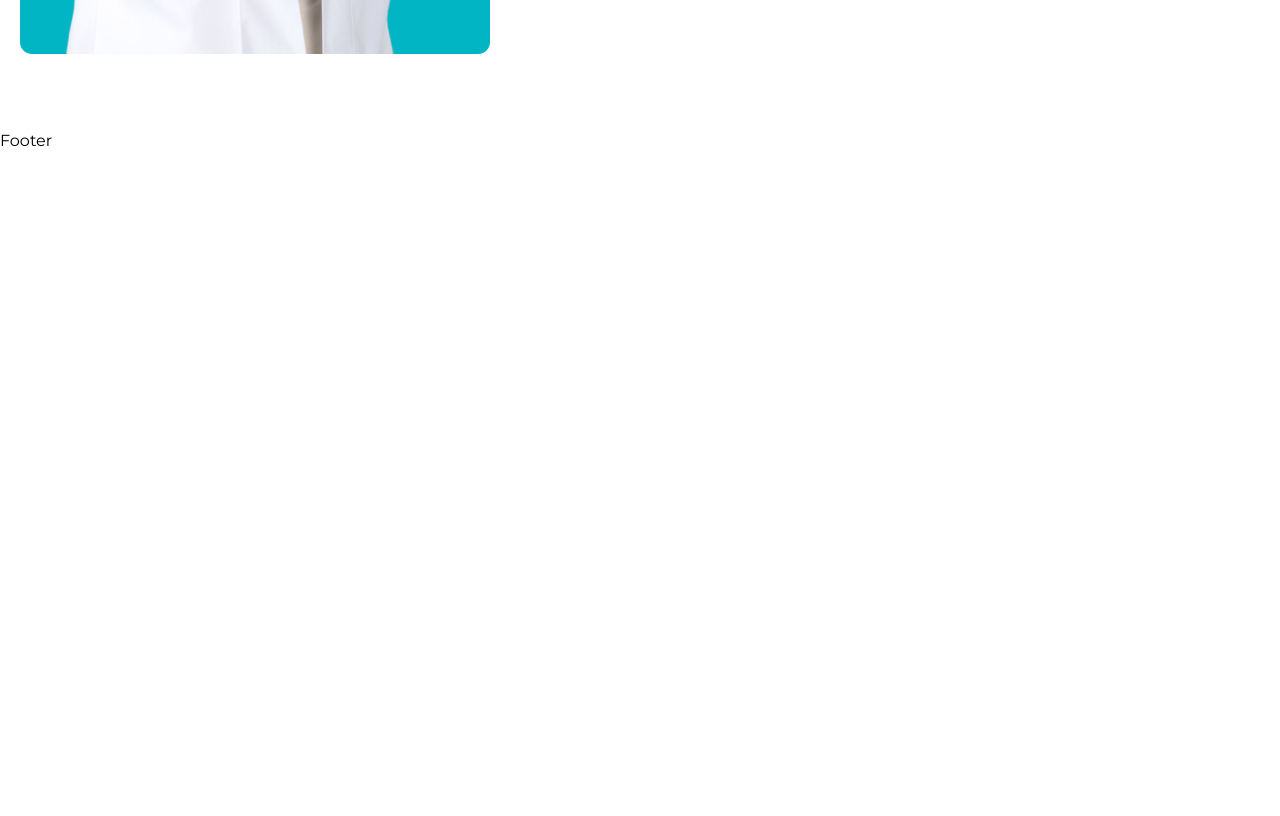
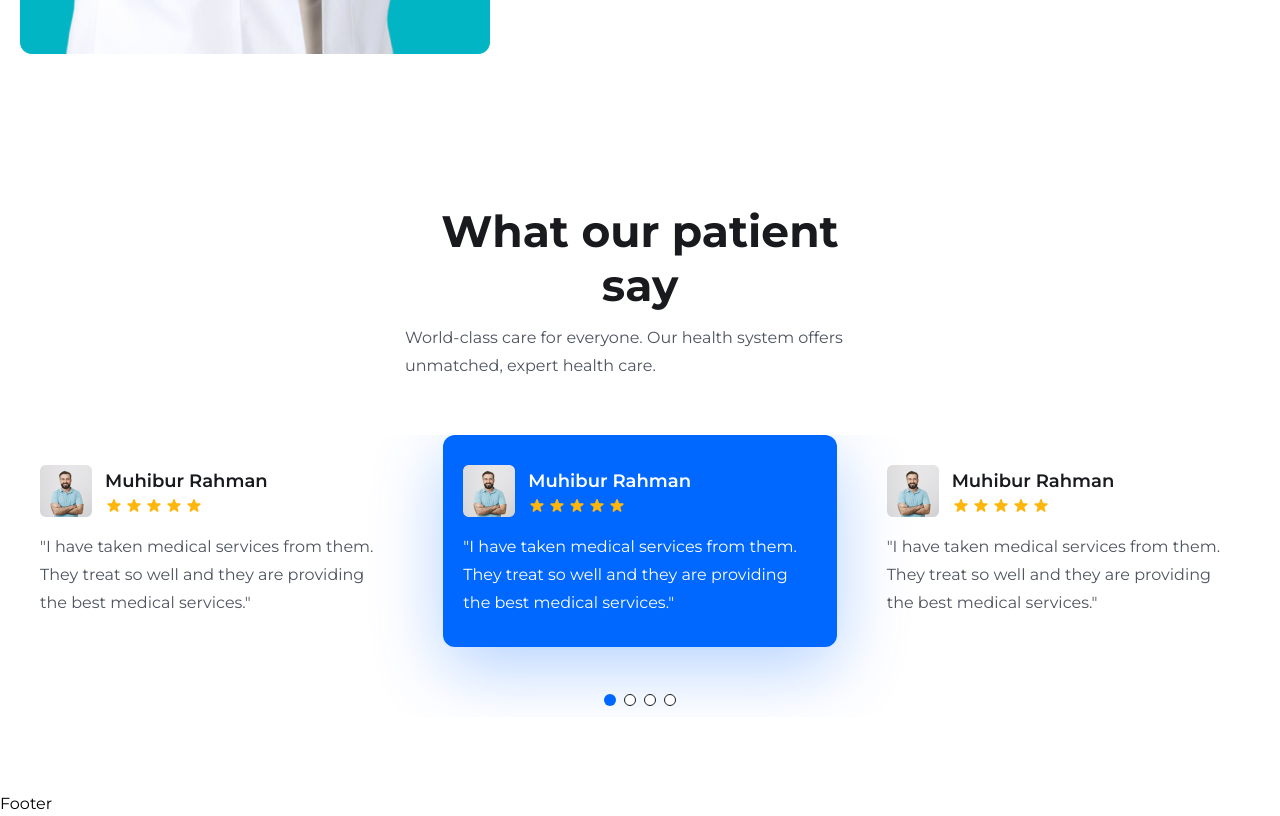
Before and after one commit to mzuhairiy/rehab-aid, a React (Vite) app in the folder frontend/: page / in a window 1280 px wide. Shown: the part 5400-6216 px from the top of the page. Before the commit the page ends 5553 px from the top, so only its background shows below. Built offline with nearby package versions, Linux system fonts and the light colour scheme.

Commit message:
feat: add testimonial section

```diff
--- a/frontend/src/App.css
+++ b/frontend/src/App.css
@@ -1,16 +1,48 @@
-@import url('https://fonts.googleapis.com/css2?family=Montserrat:ital,wght@0,100..900;1,100..900&display=swap');
+@import url("https://fonts.googleapis.com/css2?family=Montserrat:ital,wght@0,100..900;1,100..900&display=swap");
 
-*{
+* {
   margin: 0;
   padding: 0;
   box-sizing: border-box;
 }
 
-body{
+body {
   font-family: "Montserrat", sans-serif;
 }
 
-.sticky__header{
+.swiper-pagination-bullet {
+  width: 12px !important;
+  height: 12px !important;
+  border: 1px solid #181a1e !important;
+  opacity: 100% !important;
+  background: #fff !important;
+}
+
+.swiper-pagination-bullet-active {
+  background: #0067ff !important;
+  border: none !important;
+}
+
+.swiper {
+  padding-bottom: 70px !important;
+}
+
+.swiper-slide.swiper-slide-next {
+  background: #0067ff;
+  border-radius: 12px;
+  box-shadow: 0px 20px 70px rgba(0, 103, 255, 0.3) !important;
+}
+
+.swiper-slide.swiper-slide-next h4,
+.swiper-slide.swiper-slide-next p {
+  color: #fff !important;
+}
+
+.swiper-pagination {
+  top: 90% !important;
+}
+
+.sticky__header {
   width: 100%;
   height: 80px;
   line-height: 80px;
@@ -22,8 +54,8 @@
   box-shadow: 3px 3px -8px 3px #ddd;
 }
 
-@media only screen and (max-width:915px) {
-  .navigation{
+@media only screen and (max-width: 915px) {
+  .navigation {
     width: 100%;
     height: 100%;
     position: fixed;
@@ -31,10 +63,10 @@
     left: 0;
     z-index: 100;
     background: #00000084;
-    display:  none;
+    display: none;
   }
 
-  .menu{
+  .menu {
     width: 15rem;
     height: 100%;
     position: absolute;
@@ -48,7 +80,7 @@
     line-height: 30px;
   }
 
-  .show__menu{
+  .show__menu {
     display: block;
   }
 }
--- /dev/null
+++ b/frontend/src/components/testimonial/Testimonial.jsx
@@ -0,0 +1,186 @@
+import React from "react";
+import { Pagination } from "swiper/modules";
+import { Swiper, SwiperSlide } from "swiper/react";
+import "swiper/css";
+import "swiper/css/pagination";
+import patientAvatar from "../../assets/images/patient-avatar.png";
+import { HiStar } from "react-icons/hi";
+
+const Testimonial = () => {
+  return (
+    <div className="mt-[30px] lg:mt-[55px]">
+      <Swiper
+        modules={[Pagination]}
+        spaceBetween={30}
+        slidesPerView={1}
+        pagination={{ clickable: true }}
+        breakpoints={{
+          640: {
+            slidesPerView: 1,
+            spaceBetween: 0,
+          },
+          768: {
+            slidesPerView: 2,
+            spaceBetween: 20,
+          },
+          1024: {
+            slidesPerView: 3,
+            spaceBetween: 30,
+          },
+        }}
+      >
+        <SwiperSlide>
+          <div className="py-[30px] px-5 rounded-3">
+            <div className="flex items-center gap-[13px]">
+              <img src={patientAvatar} alt="" />
+              <div>
+                <h4 className="text-[18px] leading-[30px] font-semibold text-headingColor">
+                  Muhibur Rahman
+                </h4>
+                <div className="flex items-center gap-[2px]">
+                  <HiStar className="text-yellowColor w-[18px] h-5" />
+                  <HiStar className="text-yellowColor w-[18px] h-5" />
+                  <HiStar className="text-yellowColor w-[18px] h-5" />
+                  <HiStar className="text-yellowColor w-[18px] h-5" />
+                  <HiStar className="text-yellowColor w-[18px] h-5" />
+                </div>
+              </div>
+            </div>
+
+            <p className="text-[16px] leading-7 mt-4 text-textColor font-[400]">
+              "I have taken medical services from them. They treat so well and
+              they are providing the best medical services."
+            </p>
+          </div>
+        </SwiperSlide>
+
+        <SwiperSlide>
+          <div className="py-[30px] px-5 rounded-3">
+            <div className="flex items-center gap-[13px]">
+              <img src={patientAvatar} alt="" />
+              <div>
+                <h4 className="text-[18px] leading-[30px] font-semibold text-headingColor">
+                  Muhibur Rahman
+                </h4>
+                <div className="flex items-center gap-[2px]">
+                  <HiStar className="text-yellowColor w-[18px] h-5" />
+                  <HiStar className="text-yellowColor w-[18px] h-5" />
+                  <HiStar className="text-yellowColor w-[18px] h-5" />
+                  <HiStar className="text-yellowColor w-[18px] h-5" />
+                  <HiStar className="text-yellowColor w-[18px] h-5" />
+                </div>
+              </div>
+            </div>
+
+            <p className="text-[16px] leading-7 mt-4 text-textColor font-[400]">
+              "I have taken medical services from them. They treat so well and
+              they are providing the best medical services."
+            </p>
+          </div>
+        </SwiperSlide>
+
+        <SwiperSlide>
+          <div className="py-[30px] px-5 rounded-3">
+            <div className="flex items-center gap-[13px]">
+              <img src={patientAvatar} alt="" />
+              <div>
+                <h4 className="text-[18px] leading-[30px] font-semibold text-headingColor">
+                  Muhibur Rahman
+                </h4>
+                <div className="flex items-center gap-[2px]">
+                  <HiStar className="text-yellowColor w-[18px] h-5" />
+                  <HiStar className="text-yellowColor w-[18px] h-5" />
+                  <HiStar className="text-yellowColor w-[18px] h-5" />
+                  <HiStar className="text-yellowColor w-[18px] h-5" />
+                  <HiStar className="text-yellowColor w-[18px] h-5" />
+                </div>
+              </div>
+            </div>
+
+            <p className="text-[16px] leading-7 mt-4 text-textColor font-[400]">
+              "I have taken medical services from them. They treat so well and
+              they are providing the best medical services."
+            </p>
+          </div>
+        </SwiperSlide>
+
+        <SwiperSlide>
+          <div className="py-[30px] px-5 rounded-3">
+            <div className="flex items-center gap-[13px]">
+              <img src={patientAvatar} alt="" />
+              <div>
+                <h4 className="text-[18px] leading-[30px] font-semibold text-headingColor">
+                  Muhibur Rahman
+                </h4>
+                <div className="flex items-center gap-[2px]">
+                  <HiStar className="text-yellowColor w-[18px] h-5" />
+                  <HiStar className="text-yellowColor w-[18px] h-5" />
+                  <HiStar className="text-yellowColor w-[18px] h-5" />
+                  <HiStar className="text-yellowColor w-[18px] h-5" />
+                  <HiStar className="text-yellowColor w-[18px] h-5" />
+                </div>
+              </div>
+            </div>
+
+            <p className="text-[16px] leading-7 mt-4 text-textColor font-[400]">
+              "I have taken medical services from them. They treat so well and
+              they are providing the best medical services."
+            </p>
+          </div>
+        </SwiperSlide>
+
+        <SwiperSlide>
+          <div className="py-[30px] px-5 rounded-3">
+            <div className="flex items-center gap-[13px]">
+              <img src={patientAvatar} alt="" />
+              <div>
+                <h4 className="text-[18px] leading-[30px] font-semibold text-headingColor">
+                  Muhibur Rahman
+                </h4>
+                <div className="flex items-center gap-[2px]">
+                  <HiStar className="text-yellowColor w-[18px] h-5" />
+                  <HiStar className="text-yellowColor w-[18px] h-5" />
+                  <HiStar className="text-yellowColor w-[18px] h-5" />
+                  <HiStar className="text-yellowColor w-[18px] h-5" />
+                  <HiStar className="text-yellowColor w-[18px] h-5" />
+                </div>
+              </div>
+            </div>
+
+            <p className="text-[16px] leading-7 mt-4 text-textColor font-[400]">
+              "I have taken medical services from them. They treat so well and
+              they are providing the best medical services."
+            </p>
+          </div>
+        </SwiperSlide>
+
+        <SwiperSlide>
+          <div className="py-[30px] px-5 rounded-3">
+            <div className="flex items-center gap-[13px]">
+              <img src={patientAvatar} alt="" />
+              <div>
+                <h4 className="text-[18px] leading-[30px] font-semibold text-headingColor">
+                  Muhibur Rahman
+                </h4>
+                <div className="flex items-center gap-[2px]">
+                  <HiStar className="text-yellowColor w-[18px] h-5" />
+                  <HiStar className="text-yellowColor w-[18px] h-5" />
+                  <HiStar className="text-yellowColor w-[18px] h-5" />
+                  <HiStar className="text-yellowColor w-[18px] h-5" />
+                  <HiStar className="text-yellowColor w-[18px] h-5" />
+                </div>
+              </div>
+            </div>
+
+            <p className="text-[16px] leading-7 mt-4 text-textColor font-[400]">
+              "I have taken medical services from them. They treat so well and
+              they are providing the best medical services."
+            </p>
+          </div>
+        </SwiperSlide>
+      </Swiper>
+    </div>
+  );
+};
+
+export default Testimonial;
--- a/frontend/src/pages/Home.jsx
+++ b/frontend/src/pages/Home.jsx
@@ -16,6 +16,7 @@
 import ServiceList from "../components/services/ServiceList";
 import DoctorList from "../components/doctors/DoctorList";
 import FaqList from "../components/faq/FaqList";
+import Testimonial from "../components/testimonial/Testimonial";
 
 const Home = () => {
   return (
@@ -309,6 +310,20 @@
           </div>
         </div>
       </section>
+
+      <section>
+        <div className="container">
+          <div className="lg:w-[470px] mx-auto">
+            <h2 className="heading text-center">What our patient say</h2>
+            <p className="text__para text_center">
+              World-class care for everyone. Our health system offers unmatched,
+              expert health care.
+            </p>
+          </div>
+
+          <Testimonial />
+        </div>
+      </section>
     </>
   );
 };
```
